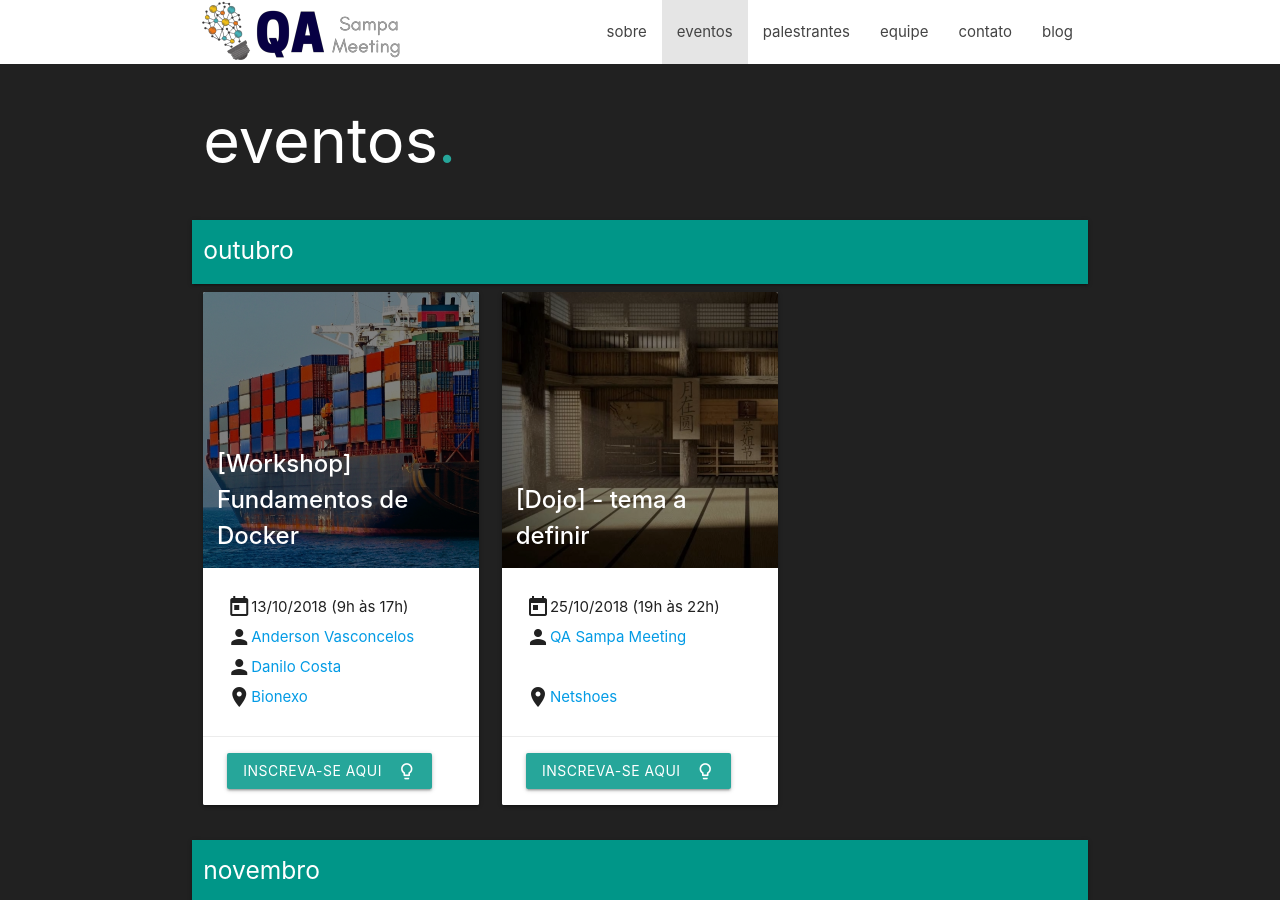
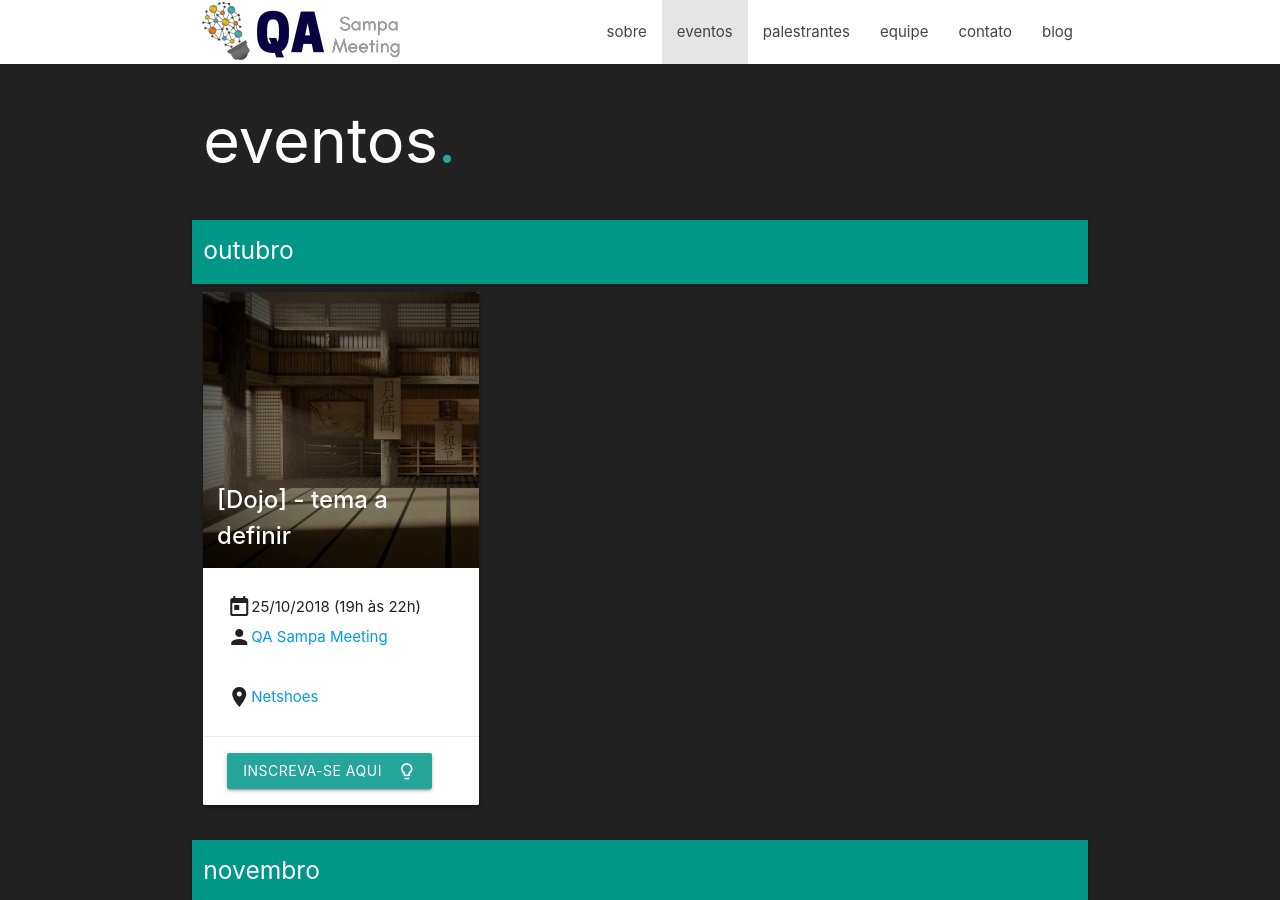
Before and after one commit to qasampameeting/qasampameeting.github.io, a Jekyll site: the page built from events.md, in a window 1280 px wide and 900 px high. Built offline with Jekyll 4.4.1, drawn with Linux system fonts in a browser that asks for light colours; nearby versions of some CDN libraries.

Commit message:
october event update

```diff
--- a/_data/events.yml
+++ b/_data/events.yml
@@ -1,17 +1,6 @@
 # EVENTS
 
 outubro:
-  - date: 13-10-2018 (9h às 17h)
-    title: "[Workshop] Fundamentos de Docker"
-    speaker:
-      - andersonvasconcelos
-      - danilocosta
-    place:
-      name: Bionexo
-      map_link: https://goo.gl/maps/A22Nk3Y326k
-    image: 13-10-2018.jpg
-    link: https://www.eventbrite.com.br/e/workshop-fundamentos-de-docker-inscricoes-a-partir-de-06-10-18-registration-46509459044
-
   - date: 25-10-2018 (19h às 22h)
     title: "[Dojo] - tema a definir"
     place:
```
Also changed, not shown: _data/speakers.yml (+6 -6 lines).
